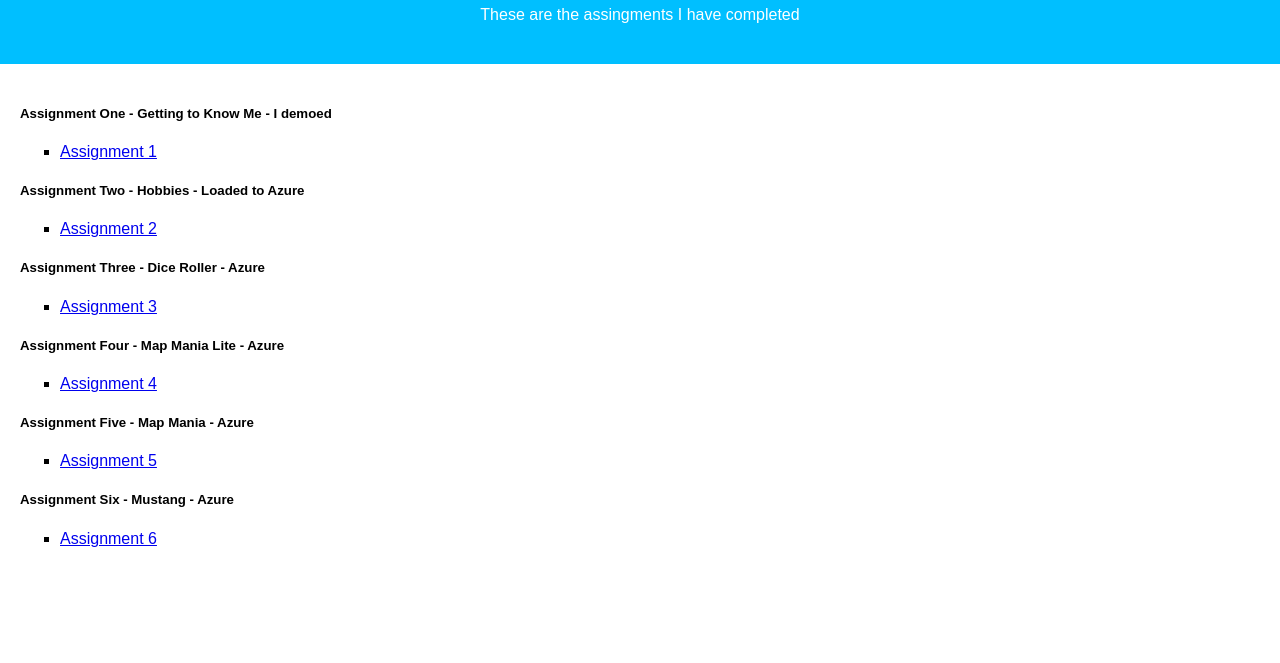
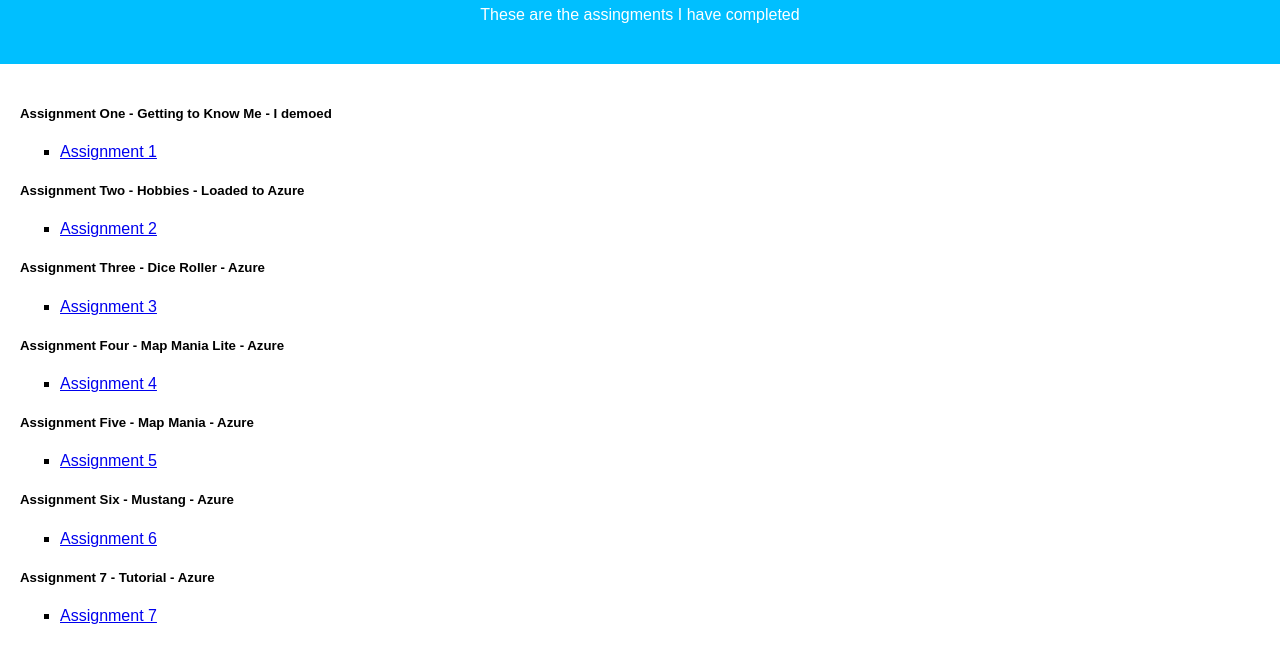
Before and after one commit to KurtDankovich/Dankovich-Assignments, a plain HTML site: page index.html in a window 1280 px wide. Shown: the part 117-780 px from the top of the page. Drawn offline with Linux system fonts and the light colour scheme.

Commit message:
Update index.html

```diff
--- a/index.html
+++ b/index.html
@@ -63,6 +63,13 @@
             <li><a href="mustang.html">Assignment 6</a></li>
 
         </ul>
+	</ul>
+	    <h5>Assignment 7 - Tutorial - Azure</h5>
+		<ul style="list-style-type:square">
+
+            <li><a href="tutorial.html">Assignment 7</a></li>
+
+        </ul>
 
     </div>
     </div>
```
